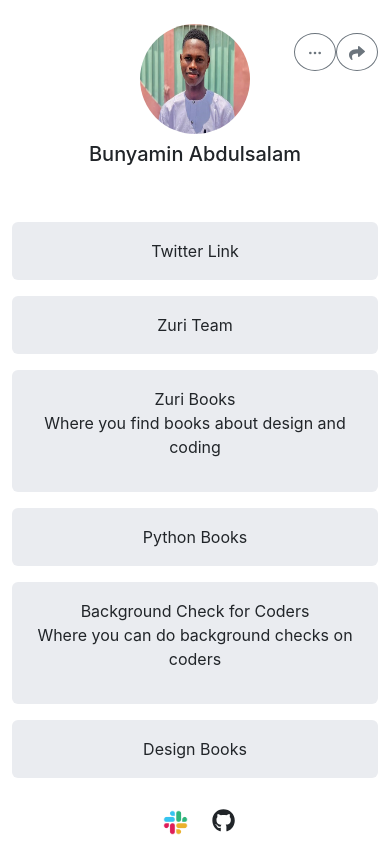
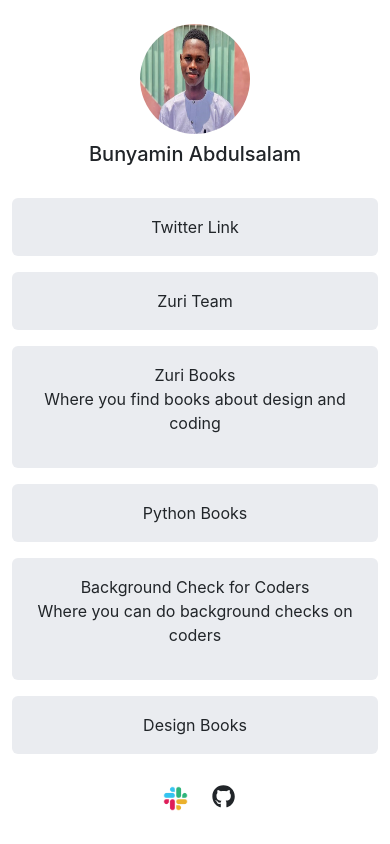
Before and after one commit to olalekan67/zuritask2, a React (Create React App) app: page / in a window 390 px wide. Shown: the top 844 px of the page. Built offline with nearby package versions, Linux system fonts and the light colour scheme.

Commit message:
Update App.css

```diff
--- a/src/App.css
+++ b/src/App.css
@@ -29,9 +29,20 @@
   width: 25px;
   height: 25px;
 }
+.dot-btn{
+  display: none;
+}
 
 @media(max-width: 600px){
   .profile-btn{
     margin-right: 0em;
   }
+  .dot-btn{
+    display: block;
+  }
+
+  .share-btn{
+    display: none
+  }
+
 }
```
